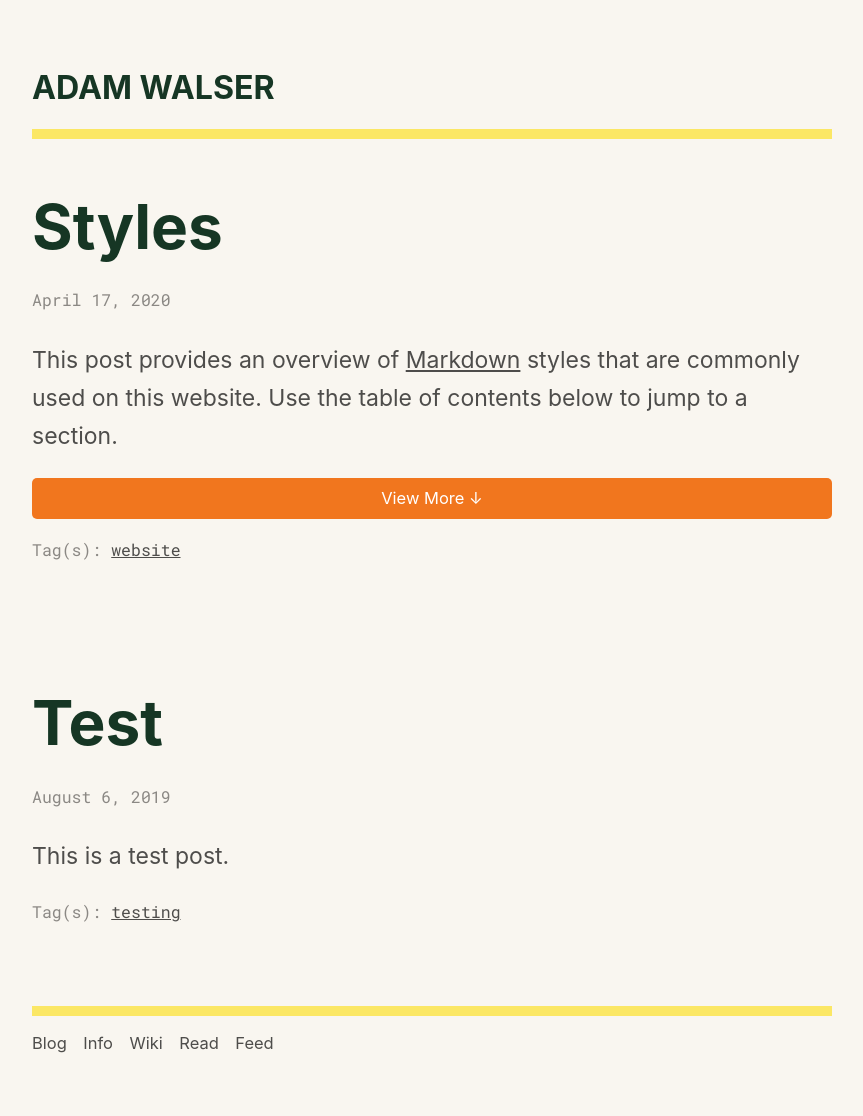
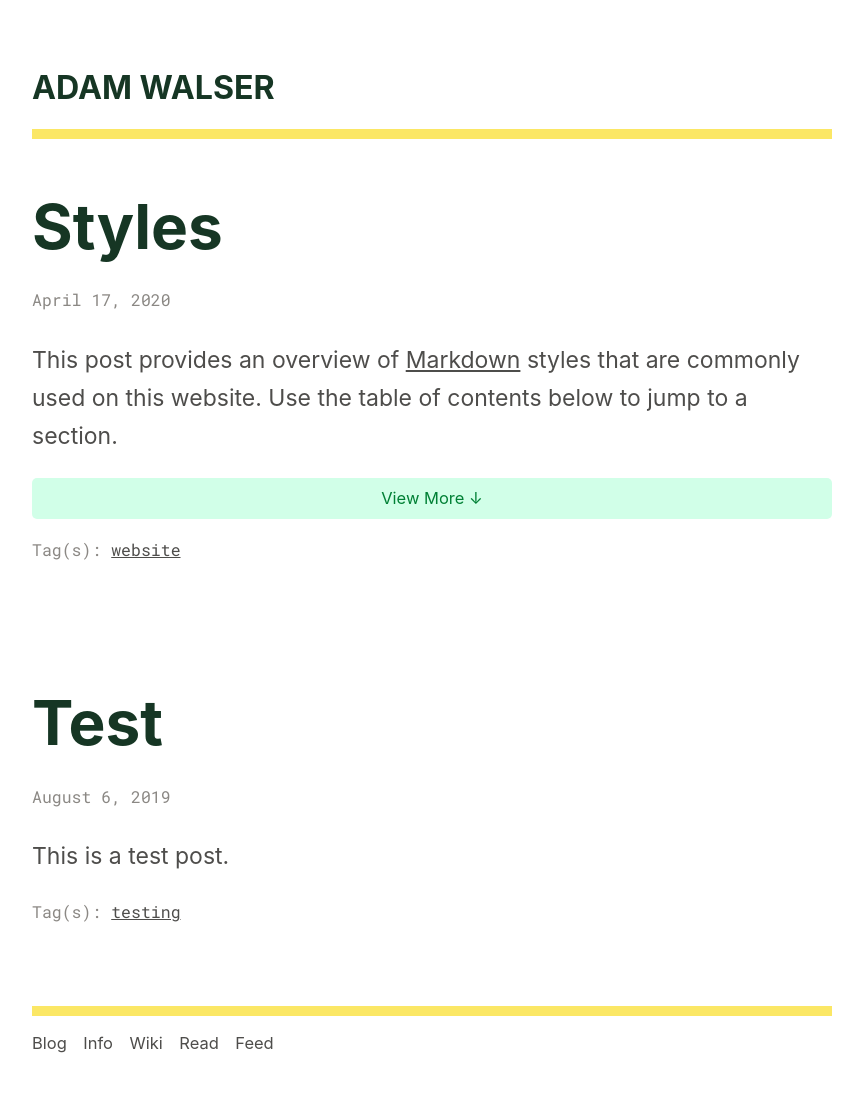
Before and after one commit to ajpwalser/ajpwalser.github.io, a Jekyll site: the page built from index.html, in a window 1280 px wide. Shown: the whole page, without its empty margins (208-1071 px from the left). Built offline with Jekyll 4.4.1, drawn with Linux system fonts in a browser that asks for light colours; some web fonts are replaced; the list of posts is cut into pages by our own code.

Commit message:
Update style.css

```diff
--- a/css/style.css
+++ b/css/style.css
@@ -7,7 +7,7 @@ html { font-family: 'Inter', sans-serif; }
 /* Body ⌁ */
 
 body {
-	background: rgb(249, 246, 240);
+	background: rgb(255, 255, 255);
 	margin: 1em auto;
 	max-width: 800px;
 	line-height: 1.66;
@@ -475,8 +475,8 @@ span.small {
 .read-more-trigger {
 	cursor: pointer;
 	padding: 7px 18px;
-	background-color: rgb(241, 118, 30);
-	color: rgb(255, 255, 255);
+	background-color: rgb(209, 255, 232);
+	color: rgb(0, 128, 53);
 	font-size: 0.718em;
 	-webkit-border-radius: 5px;
 	-moz-border-radius: 5px;
```
